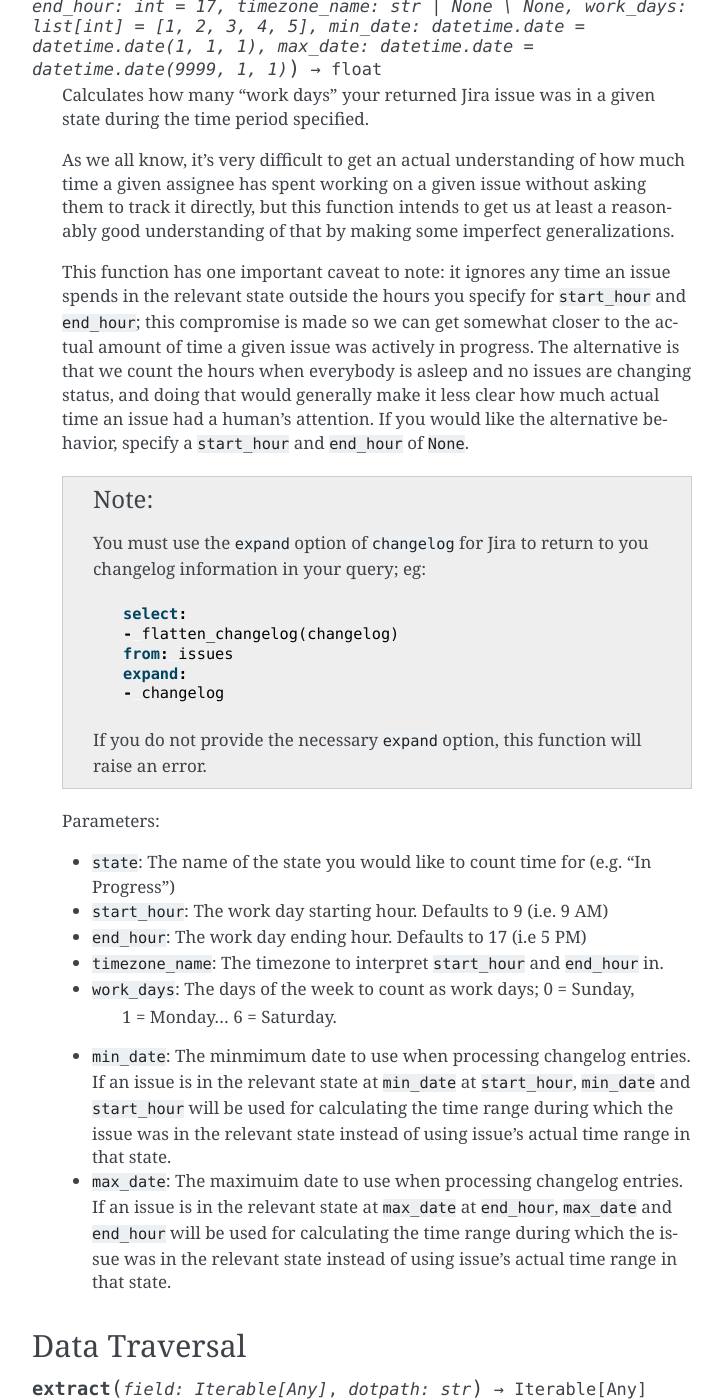
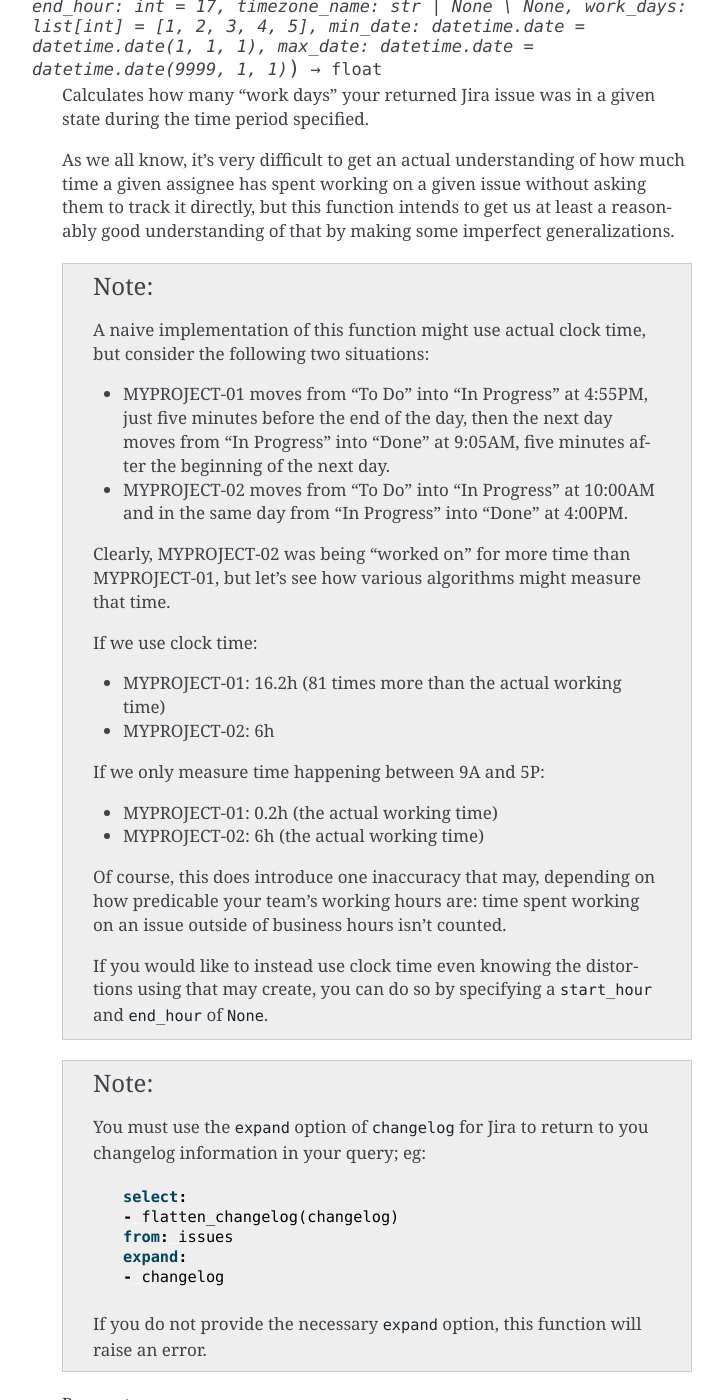
Before and after one commit to coddingtonbear/jira-select, a Sphinx documentation site: the page built from docs/functions.rst, in a window 1280 px wide and 1400 px high, scrolled down 2894 px. Shown: the whole window, without its empty margins (388-1111 px from the left). Built offline with Sphinx 7.4.7, drawn with Linux system fonts in a browser that asks for light colours.

Commit message:
Updating documentation for 'workdays_in_state'.

```diff
--- a/docs/functions.rst
+++ b/docs/functions.rst
@@ -146,14 +146,39 @@ Time Analysis
    track it directly, but this function intends to get us at least a reasonably
    good understanding of that by making some imperfect generalizations.
 
-   This function has one important caveat to note: it ignores any time an issue spends
-   in the relevant state outside the hours you specify for ``start_hour`` and
-   ``end_hour``; this compromise is made so we can get somewhat closer to the
-   actual amount of time a given issue was actively in progress.  The alternative
-   is that we count the hours when everybody is asleep and no issues are
-   changing status, and doing that would generally make it less clear how much
-   actual time an issue had a human's attention.  If you would like the alternative
-   behavior, specify a ``start_hour`` and ``end_hour`` of ``None``.
+   .. note::
+
+      A naive implementation of this function might use actual clock time, but
+      consider the following two situations:
+
+      - MYPROJECT-01 moves from "To Do" into "In Progress" at 4:55PM, just
+        five minutes before the end of the day, then the next day moves
+        from "In Progress" into "Done" at 9:05AM, five minutes after the
+        beginning of the next day.
+      - MYPROJECT-02 moves from "To Do" into "In Progress" at 10:00AM and
+        in the same day from "In Progress" into "Done" at 4:00PM.
+
+      Clearly, MYPROJECT-02 was being "worked on" for more time than
+      MYPROJECT-01, but let's see how various algorithms might measure
+      that time.
+
+      If we use clock time:
+
+      - MYPROJECT-01: 16.2h (81 times more than the actual working time)
+      - MYPROJECT-02: 6h
+
+      If we only measure time happening between 9A and 5P:
+
+      - MYPROJECT-01: 0.2h (the actual working time)
+      - MYPROJECT-02: 6h (the actual working time)
+
+      Of course, this does introduce one inaccuracy that may, depending on
+      how predicable your team's working hours are: time spent working on
+      an issue outside of business hours isn't counted.
+
+      If you would like to instead use clock time even knowing the
+      distortions using that may create, you can do so by specifying
+      a ``start_hour`` and ``end_hour`` of ``None``.
 
    .. note::
 
```
